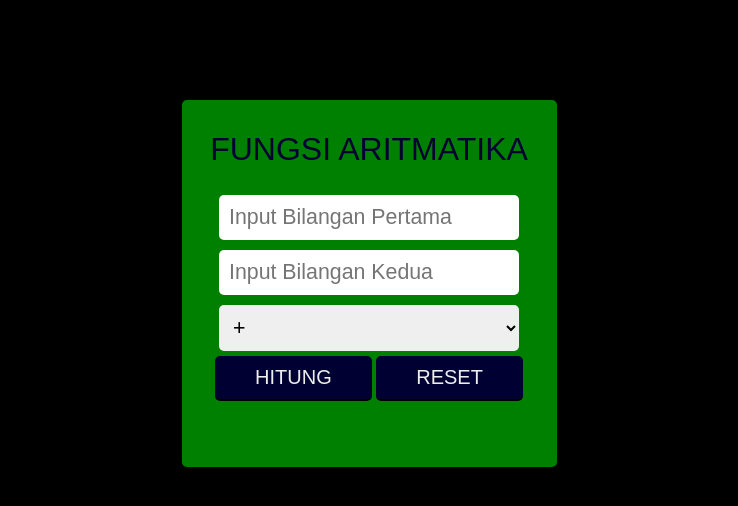
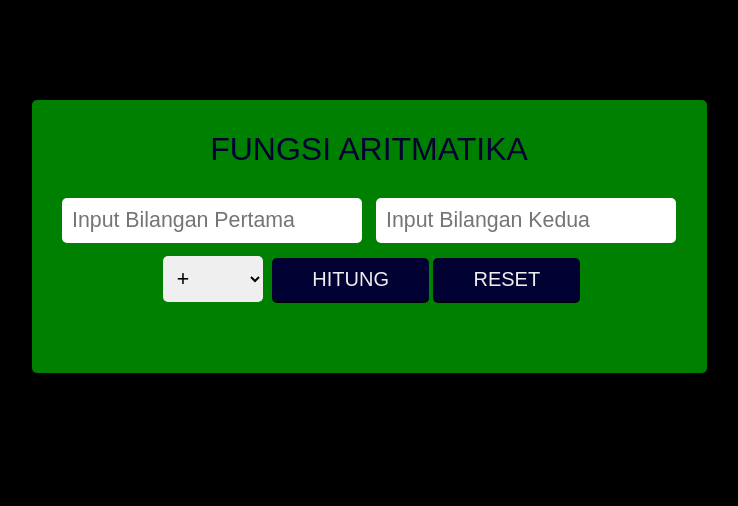
Before and after one commit to frandiagustian/SKKNI, a PHP site: page / in a window 1280 px wide. Shown: the top 506 px of the page, without its empty margins (271-1009 px from the left). Run offline with PHP 8.4, Linux system fonts and the light colour scheme; some libraries are stand-ins or nearby versions.

Commit message:
Add files via upload

```diff
--- a/SKKNI/kalkulator/css/style.css
+++ b/SKKNI/kalkulator/css/style.css
@@ -22,7 +22,7 @@ body{
 
 .kalkulator{
 
-                width: 335px;
+                width: 635px;
 
                 background: green;
 
@@ -60,7 +60,7 @@ body{
 
                 border: none;
 
-                width: 300px;
+                width: 100px;
 
                 margin: 5px;
 
--- a/SKKNI/kalkulator/index.php
+++ b/SKKNI/kalkulator/index.php
@@ -68,10 +68,17 @@ javascript voice -->
 
                                 <form method="post" action="index.php" >
 												<center>
+												<table>
+												<tr>
+												<td>
                                                 <input type="text" name="txt1" class="txt" placeholder="Input Bilangan Pertama">
+</td>
+<td>
+                                                <input type="text" name="txt2" class="txt" placeholder="Input Bilangan Kedua">
+</td>
 
-                                                <input type="text" name="txt2" class="txt" placeholder="Input Bilangan Kedua">
-
+												</tr>
+												</table>
                                                 <select class="operator" name="operator">
 
                                                                 <option value="tambah"> + </option>
@@ -92,11 +99,19 @@ javascript voice -->
 </center>
                                 <?php if(isset($_POST['hitung'])){ ?>
 <center>
+<table>
+<td><a>Skema Aritmatika</a>
                                                 <input type="text" value="<?php echo $txt1; ?> <?php echo $operator; ?> <?php echo $txt2; ?>" class="txt">
+</td>
+												<td><a>Hasil</a>
 												<input type="text" value="<?php echo $hasil; ?>" class="txt">
+</td>
+												<tr><td><a>Terbilang</a>
                                                 <textarea class="txt"><?php echo terbilang($hasil); ?></textarea>
-												<button onclick="play();">Play</button>
-</center>
+</td></tr>
+												<td><button onclick="play();">Play</button></td>
+</table>
+												</center>
 <script>
 function play (){
    responsiveVoice.speak(
```
